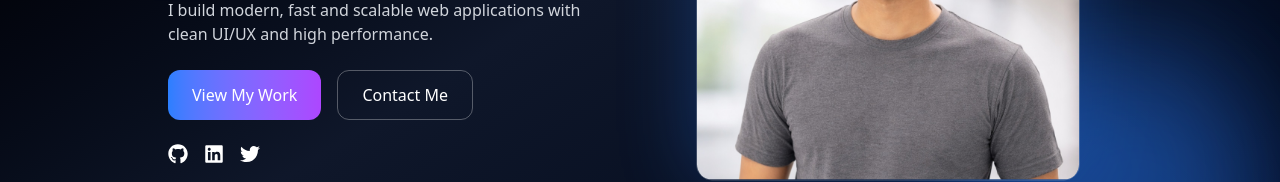
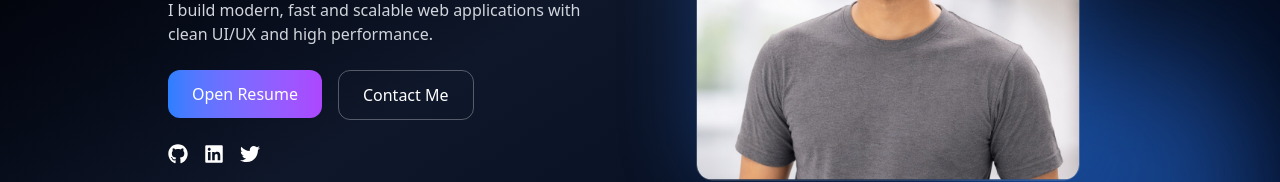
Before and after one commit to emon-101/my-portfolio, a Next.js app: page / in a window 1280 px wide. Shown: the part 445-627 px from the top of the page. Built offline with nearby package versions, Linux system fonts and the light colour scheme.

Commit message:
add resume PDF, update Navbar link to homepage, and fix ProjectsCard styles

```diff
--- a/src/components/homepage/Hero.jsx
+++ b/src/components/homepage/Hero.jsx
@@ -54,9 +54,11 @@ const Hero = () => {
 
           {/* 🔘 Buttons */}
           <div className="mt-6 flex flex-wrap gap-4">
-            <button className="px-6 py-3 rounded-xl bg-linear-to-r from-blue-500 to-purple-500 hover:scale-105 transition">
-              View My Work
+            <a href="https://drive.google.com/file/d/1dp9A2U24BGzpqFfg-p78bNjJL1PtXevM/view?usp=sharing" target="_blank">
+              <button className="px-6 py-3 rounded-xl bg-linear-to-r from-blue-500 to-purple-500 hover:scale-105 transition cursor-pointer">
+              Open Resume
             </button>
+            </a>
 
             <button className="px-6 py-3 rounded-xl border border-white/30 hover:bg-white/10 transition">
               Contact Me
--- a/src/components/homepage/Navbar.jsx
+++ b/src/components/homepage/Navbar.jsx
@@ -15,7 +15,7 @@ const Navbar = () => {
         <div className="max-w-6xl mx-auto flex justify-between items-center px-6 py-4">
           {/* Logo */}
           <h1 className="text-xl font-bold tracking-wide text-white">
-            Emon<span className="text-blue-400">.dev</span>
+            <Link href={'/'}>Emon<span className="text-blue-400">.dev</span></Link>
           </h1>
 
           {/* Desktop Menu */}
--- a/src/components/main/ProjectsCard.jsx
+++ b/src/components/main/ProjectsCard.jsx
@@ -18,7 +18,7 @@ const ProjectCard = ({ project, index }) => {
     >
       {/* 🖼 Image */}
       <div
-        className={`relative w-full h-56 sm:h-64 md:h-full min-h-[280px]
+        className={`relative w-full h-56 sm:h-64 md:h-full min-h-70
           ${isReverse ? "md:order-2" : "md:order-1"}`}
           // ✅ FIXED: h-55/h-65 are invalid Tailwind classes → use h-56, h-64
           // ✅ FIXED: min-h-[280px] ensures image has height on md when in grid
@@ -39,7 +39,7 @@ const ProjectCard = ({ project, index }) => {
         </motion.div>
 
         {/* ✅ FIXED: was bg-linear-to-t — invalid, correct is bg-gradient-to-t */}
-        <div className="absolute inset-0 bg-gradient-to-t from-black/50 to-transparent pointer-events-none" />
+        <div className="absolute inset-0 bg-linear-to-t from-black/50 to-transparent pointer-events-none" />
       </div>
 
       {/* 📄 Content */}
```
Also changed, not shown: 1 other file (tests, documents, lock files or other folders).
